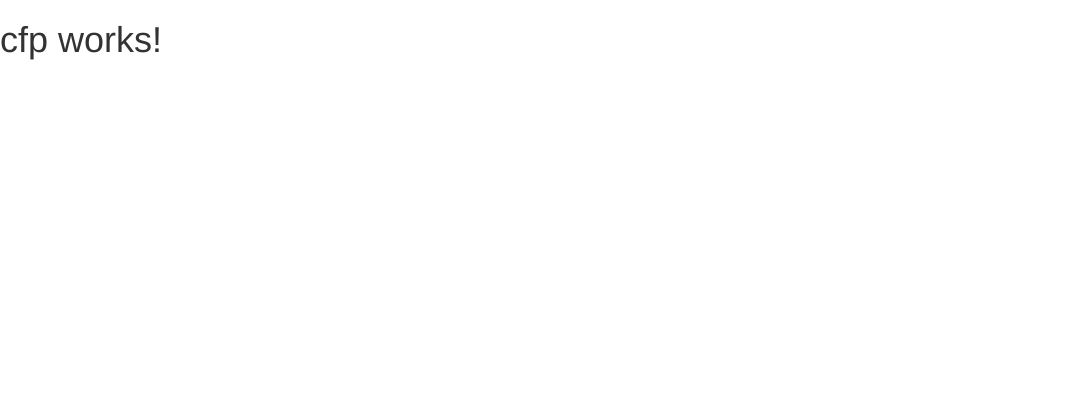
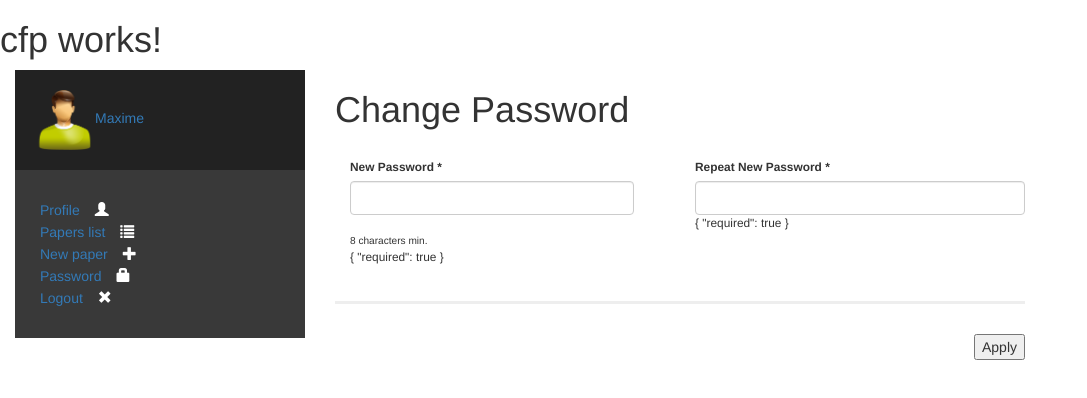
Before and after one commit to ng-swat/ng-cfp, an Angular app: page / in a window 1280 px wide. Shown: the top 398 px of the page, without its empty margins (0-1087 px from the left). Built offline with nearby package versions, Linux system fonts and the light colour scheme.

Commit message:
first draft of navigation and password

```diff
--- a/package.json
+++ b/package.json
@@ -22,6 +22,7 @@
     "@angular/router": "^4.0.0",
     "bootstrap": "^3.3.7",
     "core-js": "^2.4.1",
+    "font-awesome": "^4.7.0",
     "rxjs": "^5.1.0",
     "zone.js": "0.8.4"
   },
--- a/src/app/app.component.ts
+++ b/src/app/app.component.ts
@@ -6,8 +6,36 @@ import { Component } from '@angular/core';
   <h1>
     {{title}}
   </h1>
+  <div class="container-fluid display-table">
+  <div class="row display-table-row">
+  <div class="col-md-3 col-sm-1 hidden-xs display-table-cell v-align box" id="navigation">
+
+    <cfp-navigation></cfp-navigation>
+  </div>
+  <div class="col-md-9 col-sm-11 display-table-cell v-align">
+      <div class="row">
+        <header>
+          <div class="col-md-9">
+            <div class="hidden-xs hidden-sm">
+              <cfp-password></cfp-password>
+            </div>
+          </div>
+        </header>
+      </div>
+  </div>
+  </div>
+  </div>
   `,
-  styles: []
+  styles: [`
+    /*:host{
+      margin-left: 20px;
+    }*/
+    /*:host >>> .nav-container >>> div:only-child {*/
+    /*:host >>> .nav-container {
+      max-width: 250px;
+      border-color: red;
+    }*/
+  `]
 })
 export class AppComponent {
   title = 'cfp works!';
--- /dev/null
+++ b/src/app/navigation/navigation.component.css
@@ -0,0 +1,20 @@
+.avatar {
+  width: 60px;
+  height:60px;
+}
+.nav-top-header {
+  padding: 20px;
+  background: #222;
+  color: #fff;
+}
+.nav-menu{
+  padding: 30px 10px;
+  background: #393939;
+  color:#fff;
+}
+li a {
+  display: inline;
+}
+.icon-menu {
+
+}
--- /dev/null
+++ b/src/app/navigation/navigation.component.html
@@ -0,0 +1,26 @@
+<div class="navi">
+  <div class="nav-top-header logo">
+    <a href="#"><span><img class='avatar hidden-xs hidden-sm circle-logo' src="{{user.file}}"
+                           alt="">{{user.name}}</span></a>
+  </div>
+  <div class="nav-menu">
+    <ul class="nav nav-pills nav-stacked">
+      <li role="presentation" *ngFor="let menu of menus">
+        <a href="#">{{menu.name}}</a>
+        <span class="icon-menu {{menu.iconClass}}" aria-hidden="true"></span>
+      </li>
+    </ul>
+  </div>
+</div>
+<!--div class="nav-container" style="clear: both">
+  navigation works!
+  <div class="nav-top-header"><a  href="#"><span><img class='avatar' src="{{user.file}}" alt="">{{user.name}}</span></a></div>
+  <div class="nav-menu">
+    <ul class="nav nav-pills nav-stacked">
+      <li role="presentation" *ngFor="let menu of menus">
+        <a href="#">{{menu.name}}</a>
+        <span class="icon-menu {{menu.iconClass}}" aria-hidden="true"></span>
+      </li>
+    </ul>
+  </div>
+</div-->
--- /dev/null
+++ b/src/app/navigation/navigation.component.ts
@@ -0,0 +1,24 @@
+import { Component, OnInit } from '@angular/core';
+
+@Component({
+  selector: 'cfp-navigation',
+  templateUrl: './navigation.component.html',
+  styleUrls: ['./navigation.component.css']
+})
+export class NavigationComponent implements OnInit {
+  public menus = [];
+  public user;
+
+  constructor() {
+    this.user = {file:'../assets/default_user.png', name:'Maxime'};
+    this.menus.push({id:1, name:'Profile', iconClass:'glyphicon glyphicon-user'});
+    this.menus.push({id:2, name:'Papers list', iconClass:'glyphicon glyphicon-list'});
+    this.menus.push({id:3, name:'New paper', iconClass:'glyphicon glyphicon-plus'});
+    this.menus.push({id:4, name:'Password', iconClass:'glyphicon glyphicon-lock'});
+    this.menus.push({id:5, name:'Logout', iconClass:'glyphicon glyphicon-remove'});
+  }
+
+  ngOnInit() {
+  }
+
+}
--- /dev/null
+++ b/src/app/password/password.component.css
@@ -0,0 +1,24 @@
+#password .two_col {
+  padding: 20px 0;
+}
+
+#password .input_wrap {
+  padding-right: 46px;
+}
+
+#password .two_col .input_wrap:nth-child(2n){
+  padding-right: 0;
+}
+
+.footer_profile {
+  border-top: 3px solid #EEE;
+  padding-top: 30px;
+}
+
+form .two_col .input_wrap {
+  float: left;
+}
+
+.right {
+  float: right !important;
+}
--- /dev/null
+++ b/src/app/password/password.component.html
@@ -0,0 +1,25 @@
+<section id="password">
+  <div><h1>Change Password</h1></div>
+  <form id="password_form" [formGroup]="pwdForm" (ngSubmit)="login()" class="form-group" novalidate>
+    <div class="two_col clearfix">
+      <div class="col-md-6 input_wrap small clearfix form-group">
+        <label for="newpwd">New Password *</label>
+        <input id='newpwd' type="text" formControlName="newpwd"
+               class="form-control">
+        <br>
+        <small>8 characters min.</small>
+        <div>{{ newpwd.errors | json }}</div>
+      </div>
+      <div class="col-md-6 input_wrap small clearfix form-group">
+        <label for="repeatednewpwd">Repeat New Password *</label>
+        <input id='repeatednewpwd' type="text"
+               formControlName="repeatednewpwd"
+               class="form-control">
+        <div>{{ repeatednewpwd.errors | json }}</div>
+      </div>
+    </div>
+    <div class="footer_profile clearfix">
+      <button type="submit" class="right">Apply</button>
+    </div>
+  </form>
+</section>
--- /dev/null
+++ b/src/app/password/password.component.ts
@@ -0,0 +1,67 @@
+import {Component, OnInit} from '@angular/core';
+import {FormControl, FormGroup, FormBuilder, Validators} from "@angular/forms";
+
+@Component({
+  selector: 'cfp-password',
+  templateUrl: './password.component.html',
+  styleUrls: ['./password.component.css']
+})
+export class PasswordComponent implements OnInit {
+  public pwdForm: FormGroup;
+
+  constructor(builder: FormBuilder) {
+    this.pwdForm = builder.group({
+      newpwd: [null, [
+        Validators.required,
+        Validators.minLength(8)
+      ]],
+      repeatednewpwd: [null, [
+        Validators.required,
+        Validators.minLength(8)
+      ]]
+    });
+
+    /*this.pwdForm = new FormGroup({
+     newpwd: new FormControl(),
+     repeatednewpwd: new FormControl(),
+     });*/
+  }
+
+  get newpwd(): FormControl {
+    return <FormControl> this.pwdForm.get('newpwd');
+  }
+
+  get repeatednewpwd(): FormControl {
+    return <FormControl> this.pwdForm.get('repeatednewpwd');
+  }
+
+
+  public login() {
+    if(this.newpwd.errors !== null) {
+      console.group('newpwd errors');
+      console.log(this.newpwd.errors);
+      console.groupEnd();
+    }
+    if(this.repeatednewpwd.errors !== null) {
+      console.group('repeatednewpwd errors');
+      console.log(this.repeatednewpwd.errors);
+      console.groupEnd();
+    }
+    if(this.newpwd.errors === null &&
+      this.repeatednewpwd.errors === null &&
+      this.newpwd.value !== this.repeatednewpwd.value) {
+      this.repeatednewpwd.setErrors({nonIdenticalPwd:true});
+      //setTimeout(() => this.repeatednewpwd.setErrors(null), 5000);
+    }
+    else if(this.repeatednewpwd.hasError(`nonIdenticalPwd`)) {
+      this.repeatednewpwd.setErrors(null);
+    }
+    if(this.pwdForm.valid) {
+      console.log(this.pwdForm.value);
+    }
+  }
+
+  ngOnInit() {
+  }
+
+}
--- a/src/styles.css
+++ b/src/styles.css
@@ -1,2 +1,3 @@
 /* You can add global styles to this file, and also import other style files */
 @import '~bootstrap/dist/css/bootstrap.css';
+@import '~font-awesome/css/font-awesome.css';
```
Also changed, not shown: src/app/app.module.ts (+6 -2 lines), src/app/navigation/navigation.module.ts (added, +14 -0 lines), src/app/password/password.module.ts (added, +16 -0 lines), src/assets/default_user.png (added), 1 other file (tests, documents, lock files or other folders).
